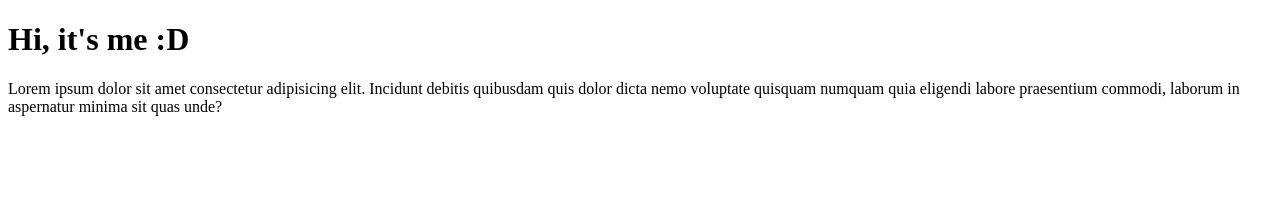
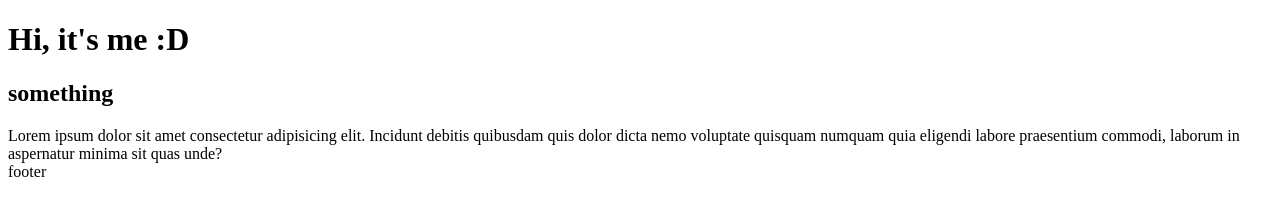
Before and after one commit to yassineenissay72/testdemo, a plain HTML site: page index.html in a window 1280 px wide. Drawn offline with Linux system fonts and the light colour scheme.

Commit message:
added somthing to index.html

```diff
--- a/index.html
+++ b/index.html
@@ -8,6 +8,8 @@
 </head>
 <body>
     <h1>Hi, it's me :D</h1>
+    <h2>something</h2>
     <span>Lorem ipsum dolor sit amet consectetur adipisicing elit. Incidunt debitis quibusdam quis dolor dicta nemo voluptate quisquam numquam quia eligendi labore praesentium commodi, laborum in aspernatur minima sit quas unde?</span>
+    <footer>footer</footer>
 </body>
 </html>
```
